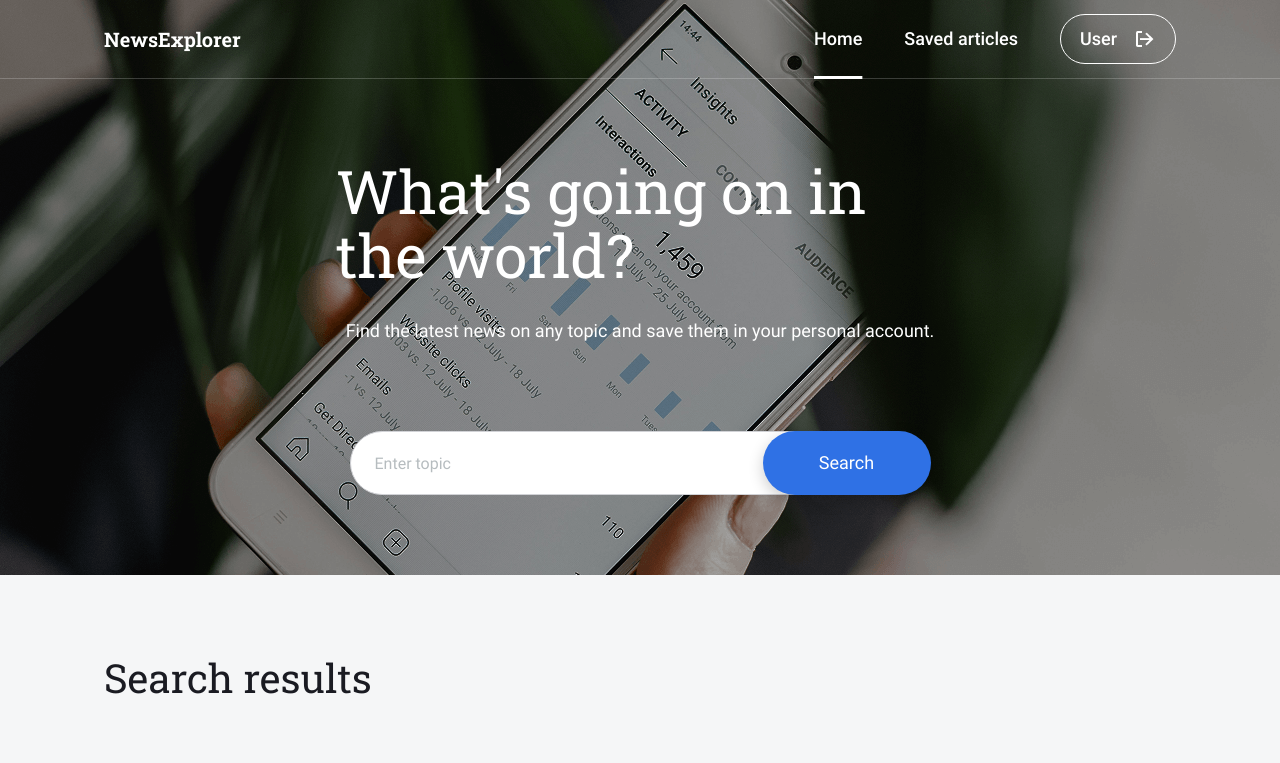
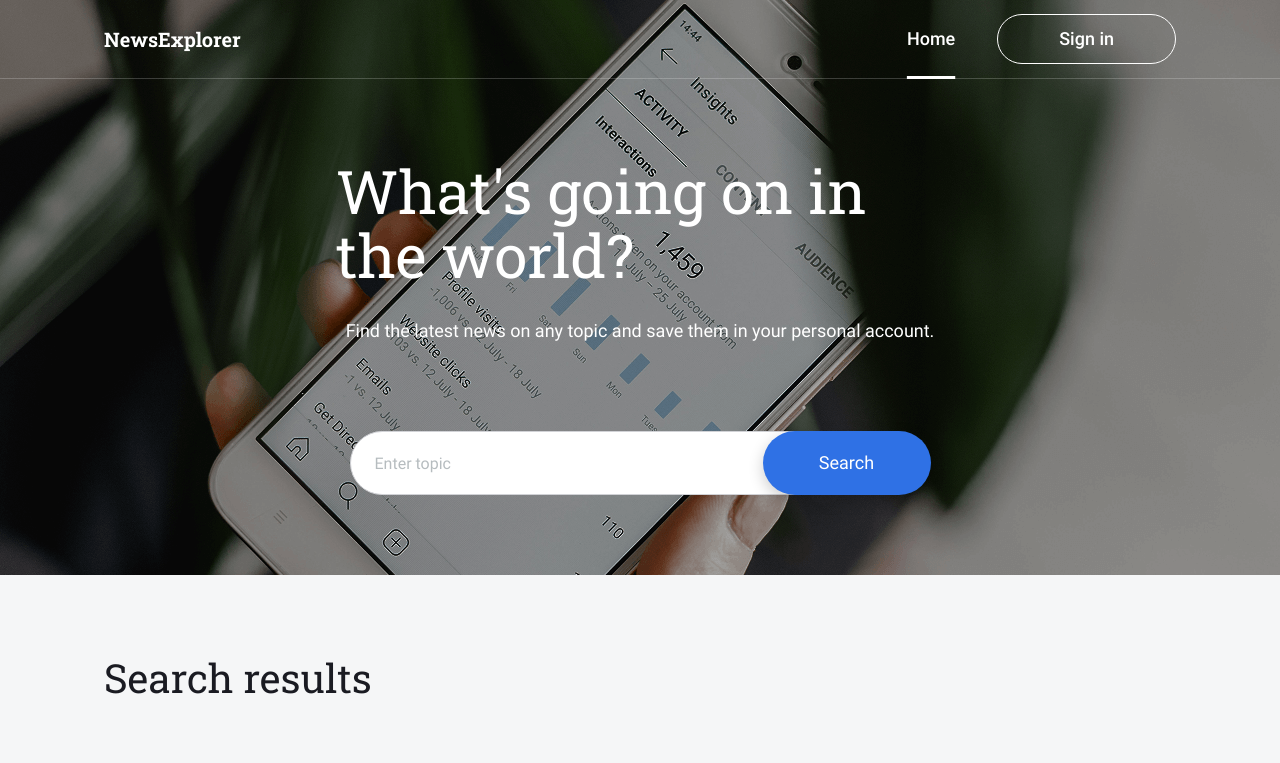
Before and after one commit to jlcambraia/news-explorer-frontend, a React (Vite) app: page / in a window 1280 px wide. Shown: the top 763 px of the page. Built offline with nearby package versions, Linux system fonts and the light colour scheme.

Commit message:
refactor: retira isUserLoggedIn e isSearchingForNews de useState

```diff
--- a/src/components/App.jsx
+++ b/src/components/App.jsx
@@ -397,8 +397,11 @@ const savedArticles = [
 ];
 
 function App() {
-  const [isUserLoggedIn, setIsUserLoggedIn] = useState(true);
-  const [isSearchingForNews, setIsSearchingForNews] = useState(false);
+  // Criado apenas para desenvolvimento. Colocar em useState depois que implementar o login.
+  const isUserLoggedIn = false;
+  // criado apenas para desenvolvimento. Colocar em useState depois que implementar as buscas por notícias.
+  const isSearchingForNews = false;
+
   const [popup, setPopup] = useState(null);
   const location = useLocation();
   const [homePathLocation, setHomePathLocation] = useState(
```
